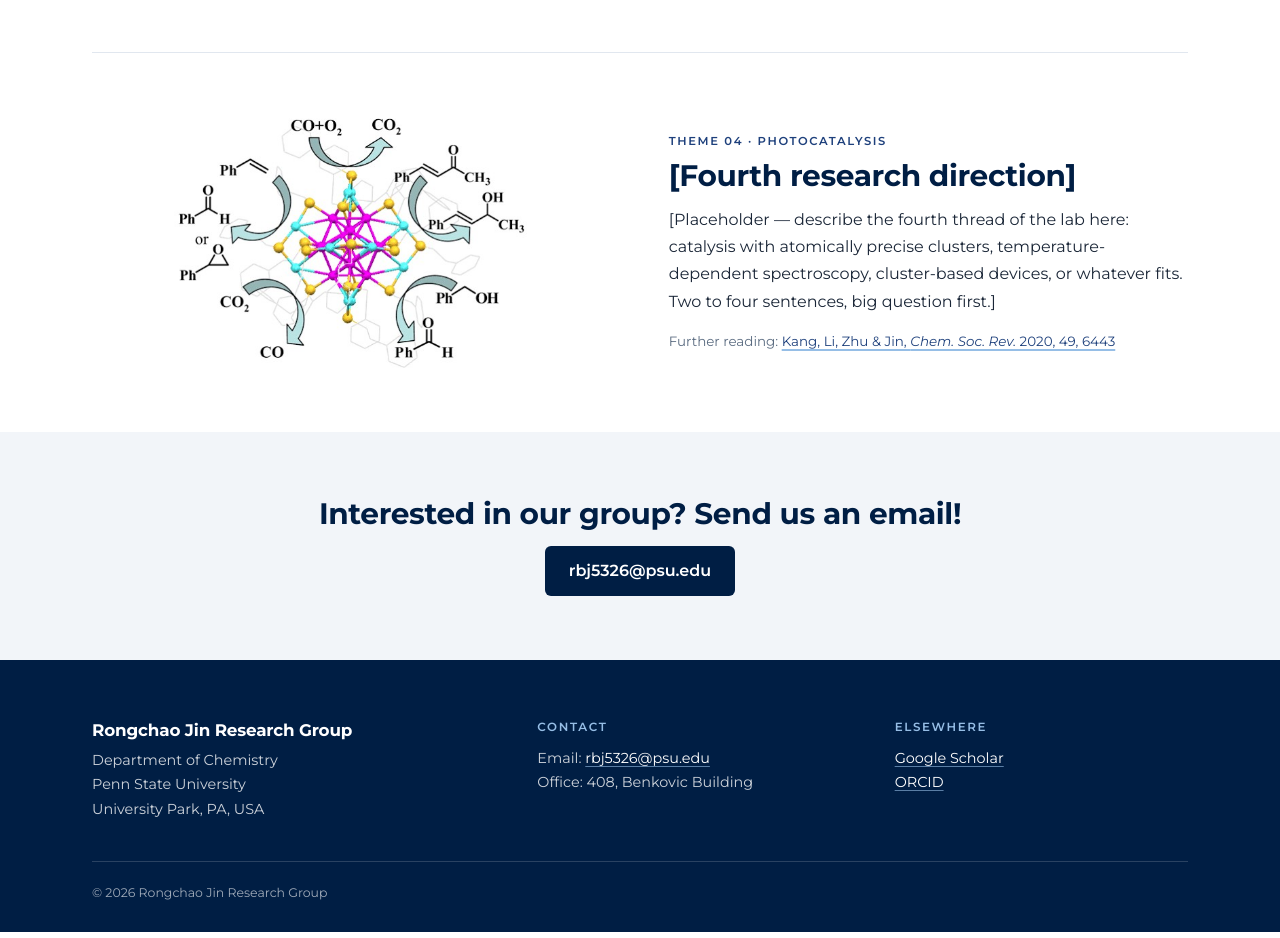
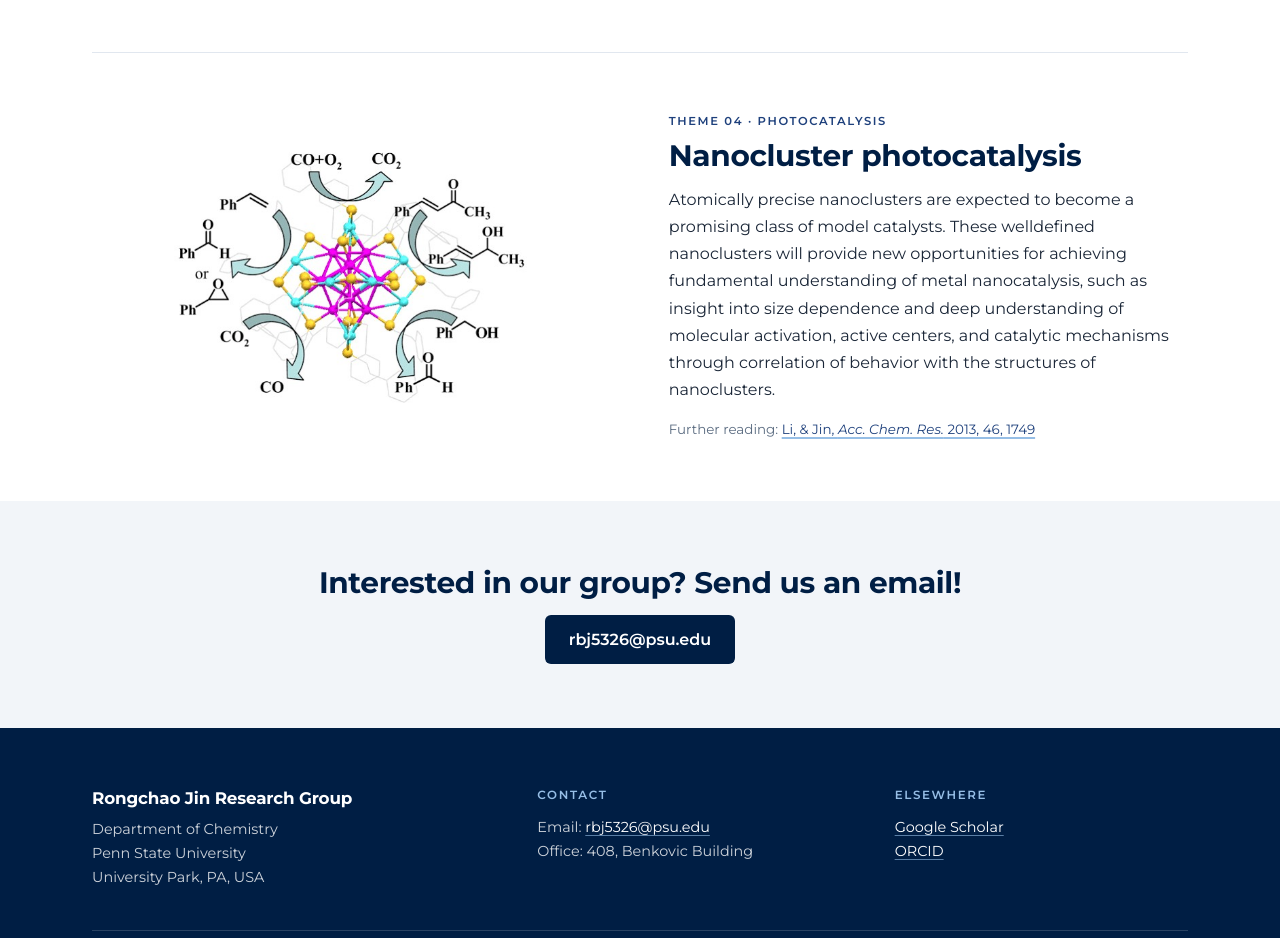
Before and after one commit to heguiying-design/rongchao, a plain HTML site: page research-approach.html in a window 1280 px wide. Shown: the part 1880-2818 px from the top of the page. Drawn offline with Linux system fonts and the light colour scheme.

Commit message:
Update research-approach.html

```diff
--- a/research-approach.html
+++ b/research-approach.html
@@ -97,14 +97,12 @@
   <section class="research-section rev" id="theme-4">
     <div>
       <span class="eyebrow">Theme 04 · Photocatalysis </span>
-      <h2>[Fourth research direction]</h2>
+      <h2>Nanocluster photocatalysis</h2>
       <p style="margin-top:0.8rem;">
-        [Placeholder — describe the fourth thread of the lab here: catalysis with
-        atomically precise clusters, temperature-dependent spectroscopy, cluster-based
-        devices, or whatever fits. Two to four sentences, big question first.]
+        Atomically precise nanoclusters are expected to become a promising class of model catalysts. These welldefined nanoclusters will provide new opportunities for achieving fundamental understanding of metal nanocatalysis, such as insight into size dependence and deep understanding of molecular activation, active centers, and catalytic mechanisms through correlation of behavior with the structures of nanoclusters.
       </p>
       <p class="cite">Further reading:
-        <a href="https://doi.org/10.1039/c9cs00633h">Kang, Li, Zhu &amp; Jin, <em>Chem. Soc. Rev.</em> 2020, 49, 6443</a>
+        <a href="https://doi.org/10.1039/c9cs00633h"> Li, &amp; Jin, <em>Acc. Chem. Res.</em> 2013, 46, 1749</a>
       </p>
     </div>
     <div><img class="figimg" src="images/theme-4.jpg" alt="Fourth research theme" loading="lazy"></div>
```
